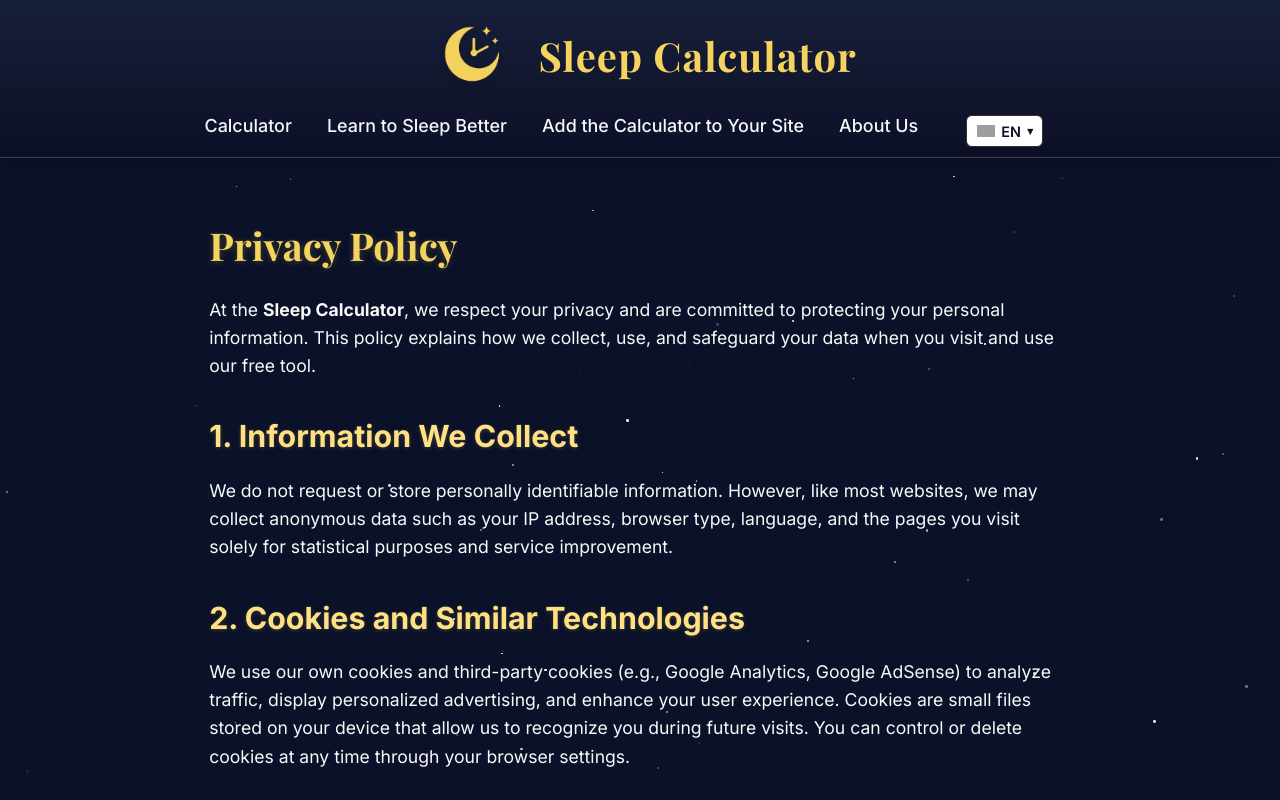
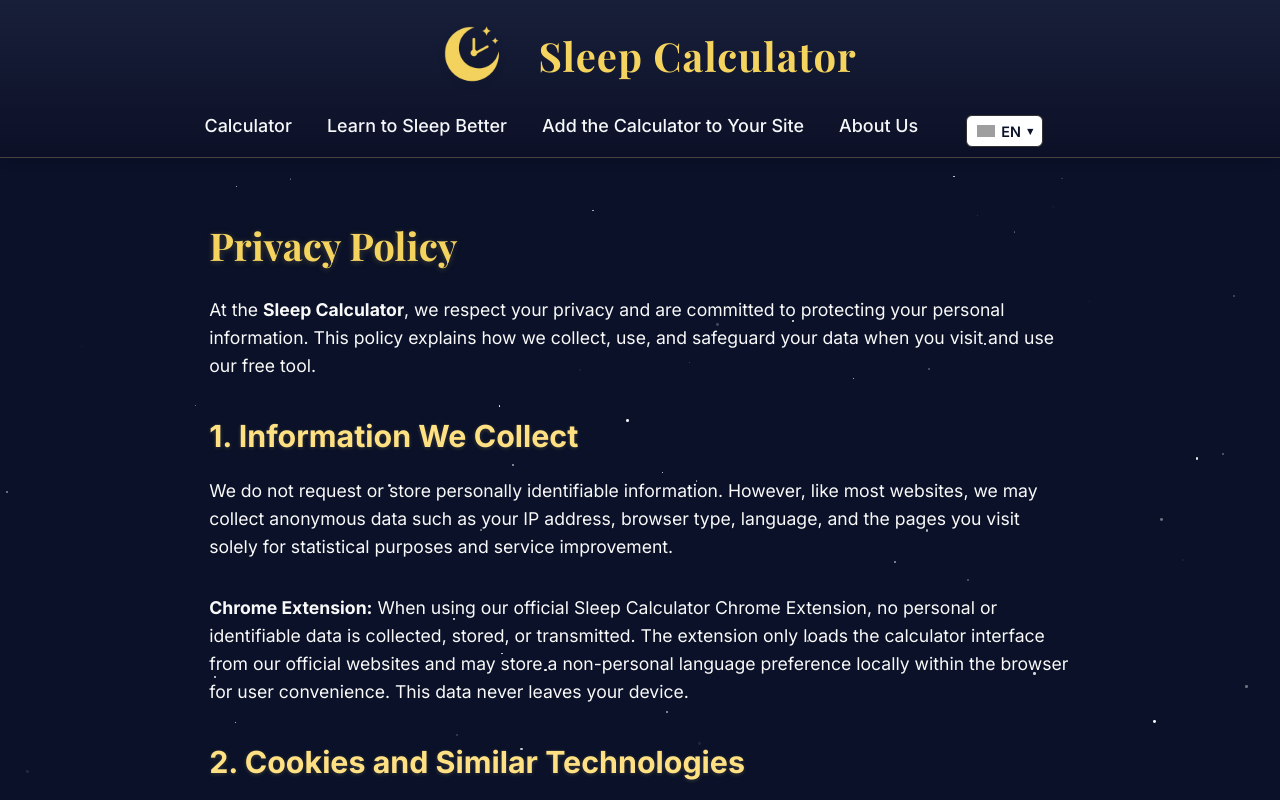
Before and after one commit to Sawasdee7123/mysleepcalculator, a Next.js app: page /privacy-policy in a window 1280 px wide. Shown: the top 800 px of the page. Built offline with nearby package versions, Linux system fonts and the light colour scheme; grey boxes are pictures that could not be loaded.

Commit message:
Privacy Policy Update - Google Chrome Extension

```diff
--- a/app/privacy-policy/PrivacyContent.tsx
+++ b/app/privacy-policy/PrivacyContent.tsx
@@ -54,6 +54,13 @@
         <h2>1. Information We Collect</h2>
         <p>
           We do not request or store personally identifiable information. However, like most websites, we may collect anonymous data such as your IP address, browser type, language, and the pages you visit solely for statistical purposes and service improvement.
+        </p>
+
+        <p>
+          <strong>Chrome Extension:</strong> When using our official Sleep Calculator Chrome Extension,
+          no personal or identifiable data is collected, stored, or transmitted. The extension only loads
+          the calculator interface from our official websites and may store a non-personal language
+          preference locally within the browser for user convenience. This data never leaves your device.
         </p>
 
         <h2>2. Cookies and Similar Technologies</h2>
```
